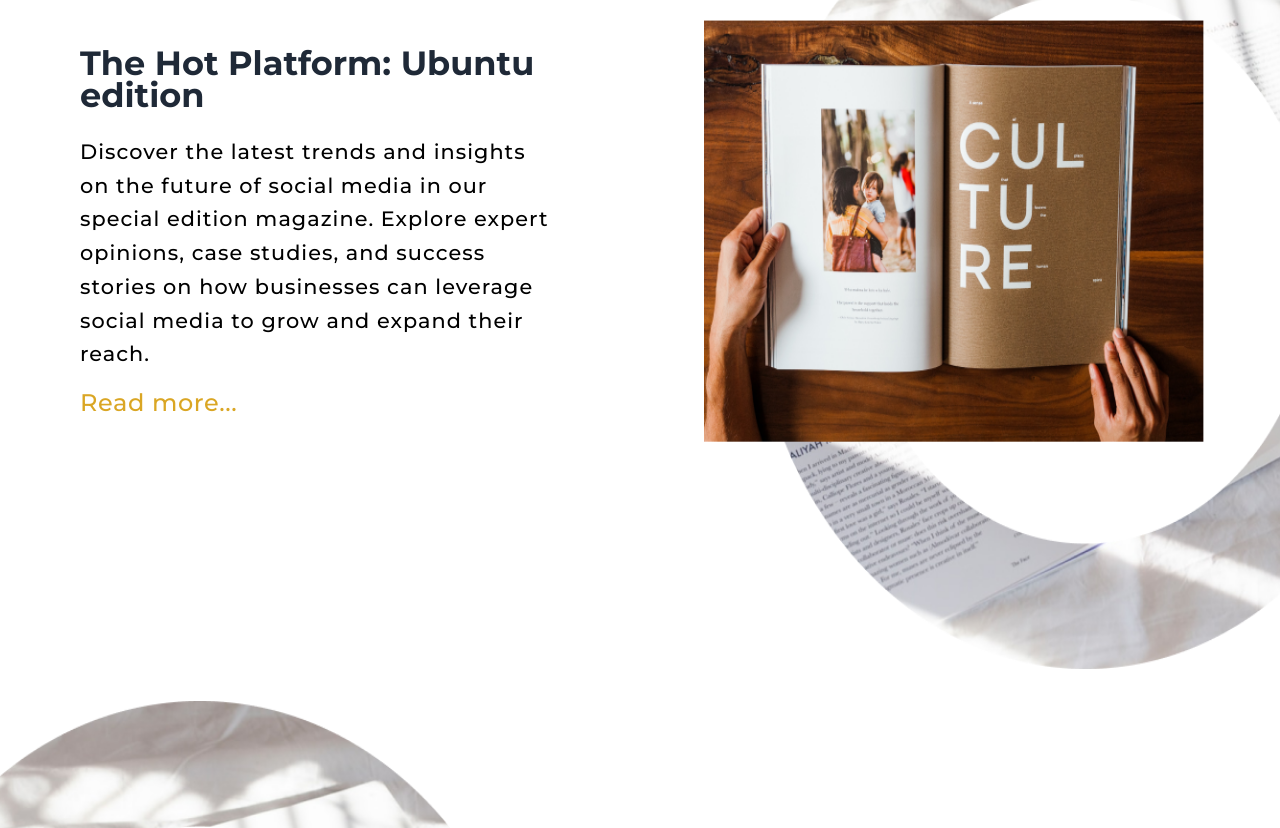
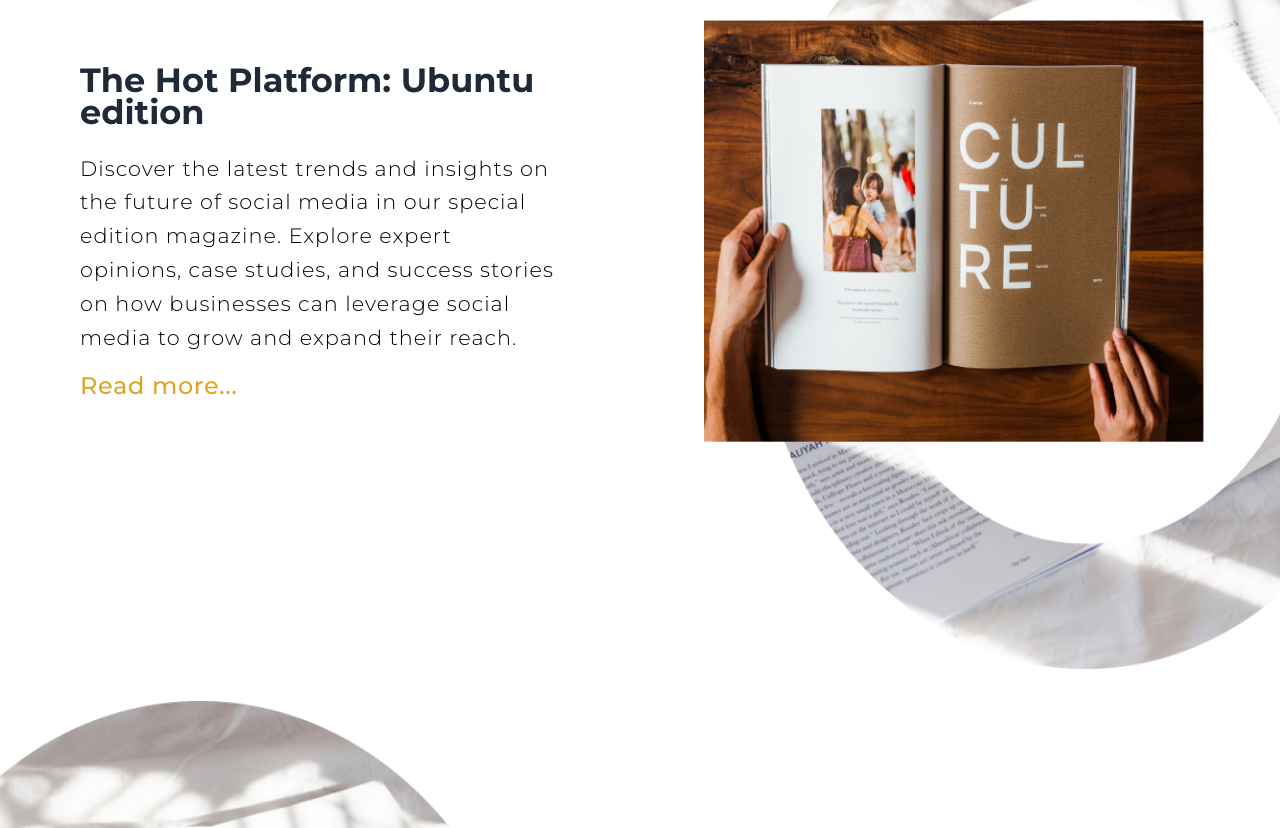
Before and after one commit to Yared-betsega/landing-page, a React (Create React App) app: page / in a window 1280 px wide. Shown: the part 6229-7057 px from the top of the page. Built offline with nearby package versions, Linux system fonts and the light colour scheme.

Commit message:
Add font weight to magazine card

```diff
--- a/src/components/magazine/MagazineCard.jsx
+++ b/src/components/magazine/MagazineCard.jsx
@@ -18,7 +18,7 @@
               {title}
             </h1>
 
-            <p class="mt-6 my-4 text-base md:text-[1.3rem] font-[400] md:leading-relaxed tracking-wider">
+            <p class="mt-6 my-4 text-base md:text-[1.3rem] font-[350] md:leading-relaxed tracking-wider">
               {description}
             </p>
             <div className="flex mb-28">
```
